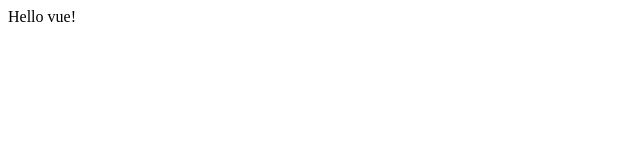
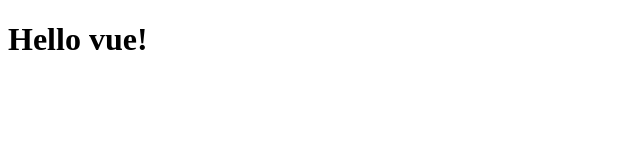
Before and after one commit to FRAALES/vue-hello, a plain HTML site: page index.html in a window 1280 px wide. Shown: the whole page, without its empty margins (0-640 px from the left). Drawn offline with nearby package versions, Linux system fonts and the light colour scheme.

Commit message:
finito :)

```diff
--- a/index.html
+++ b/index.html
@@ -11,7 +11,7 @@
  -->
 
     <div id="app">
-        {{messaggio}}
+       <h1>{{messaggio}}</h1>
     </div>
 
     <script src="https://unpkg.com/vue@3"></script>
```
